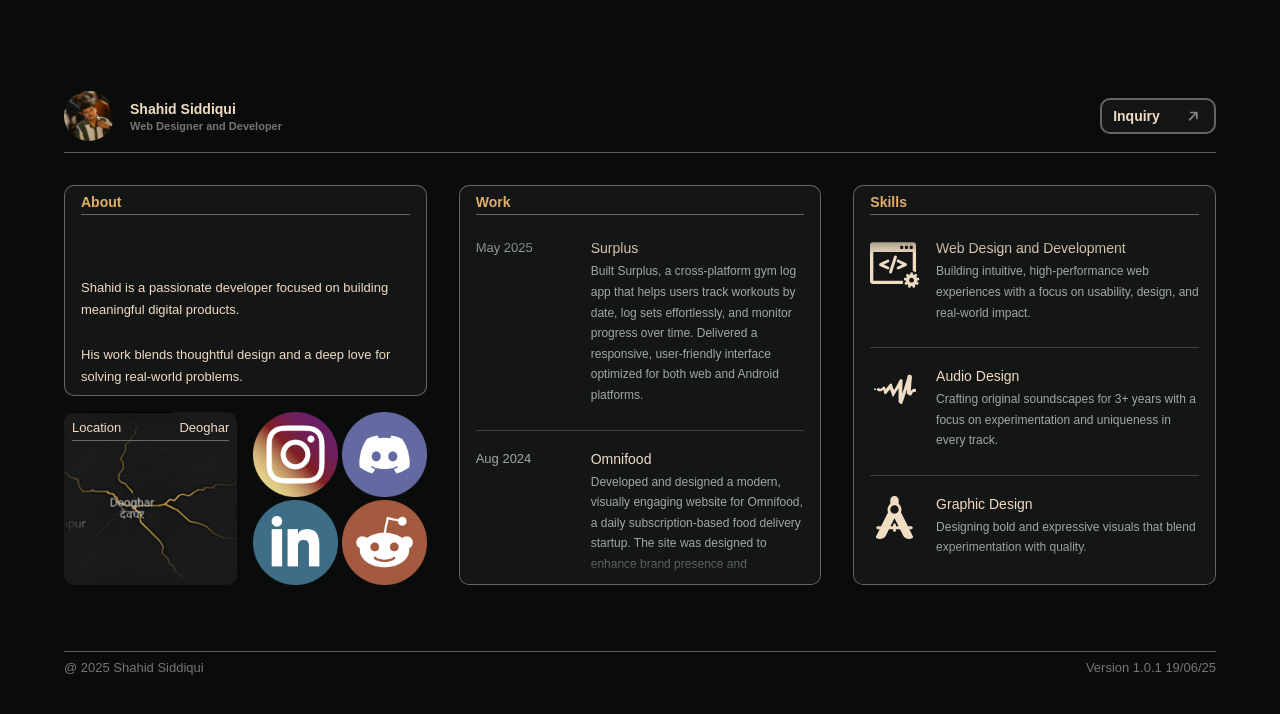
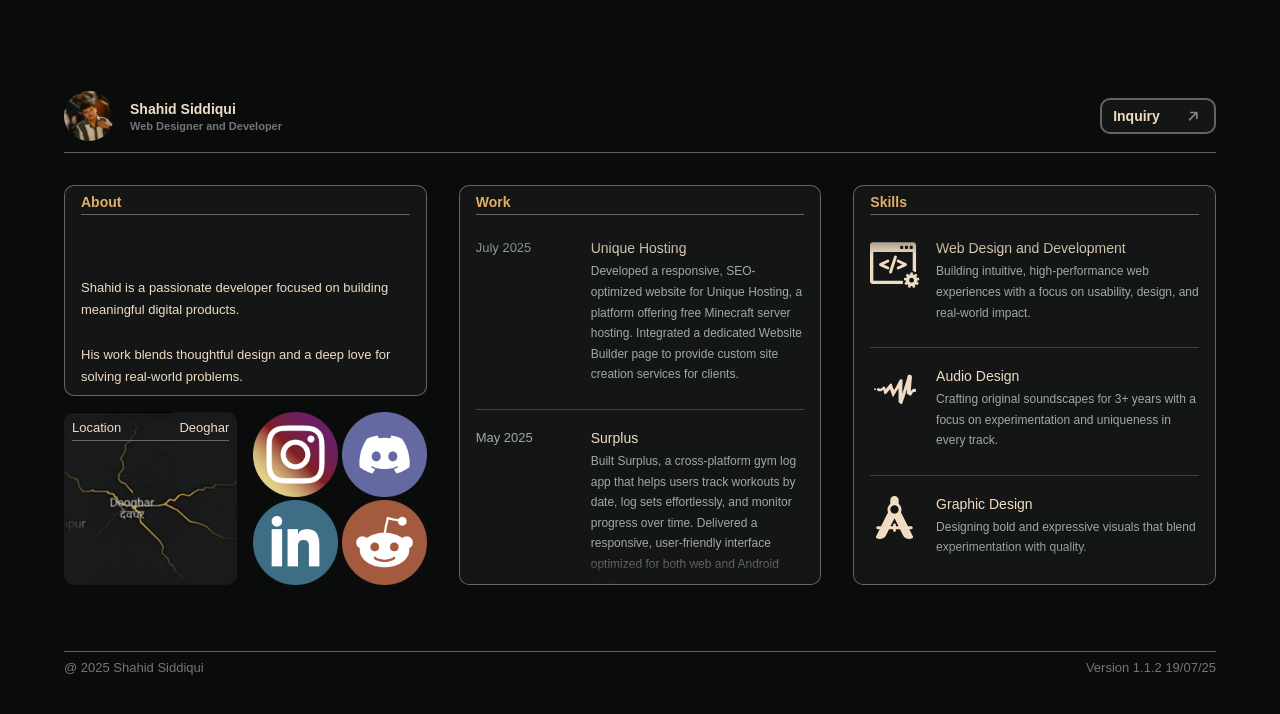
Before and after one commit to souiiii/Porfolio-new, a React (Vite) app in the folder shahid/: page / in a window 1280 px wide. Shown: the top 714 px of the page. Built offline with nearby package versions, Linux system fonts and the light colour scheme.

Commit message:
added a project

```diff
--- a/shahid/src/App.jsx
+++ b/shahid/src/App.jsx
@@ -109,6 +109,18 @@ export default function App() {
           <div className="box work">
             <Heading>Work</Heading>
             <div className="workItems element-with-scroll">
+              <div className="workItemsContainer">
+                <WorkItem
+                  title="Unique Hosting"
+                  link="https://www.uniquehosting.space/"
+                  date="July 2025"
+                >
+                  Developed a responsive, SEO-optimized website for Unique
+                  Hosting, a platform offering free Minecraft server hosting.
+                  Integrated a dedicated Website Builder page to provide custom
+                  site creation services for clients.
+                </WorkItem>
+              </div>
               <div className="workItemsContainer">
                 <WorkItem
                   title="Surplus"
@@ -240,7 +252,7 @@ export default function App() {
         </div>
         <div className="footer">
           <div>@ 2025 Shahid Siddiqui</div>
-          <div>Version 1.0.1 19/06/25</div>
+          <div>Version 1.1.2 19/07/25</div>
         </div>
       </div>
     </div>
```
